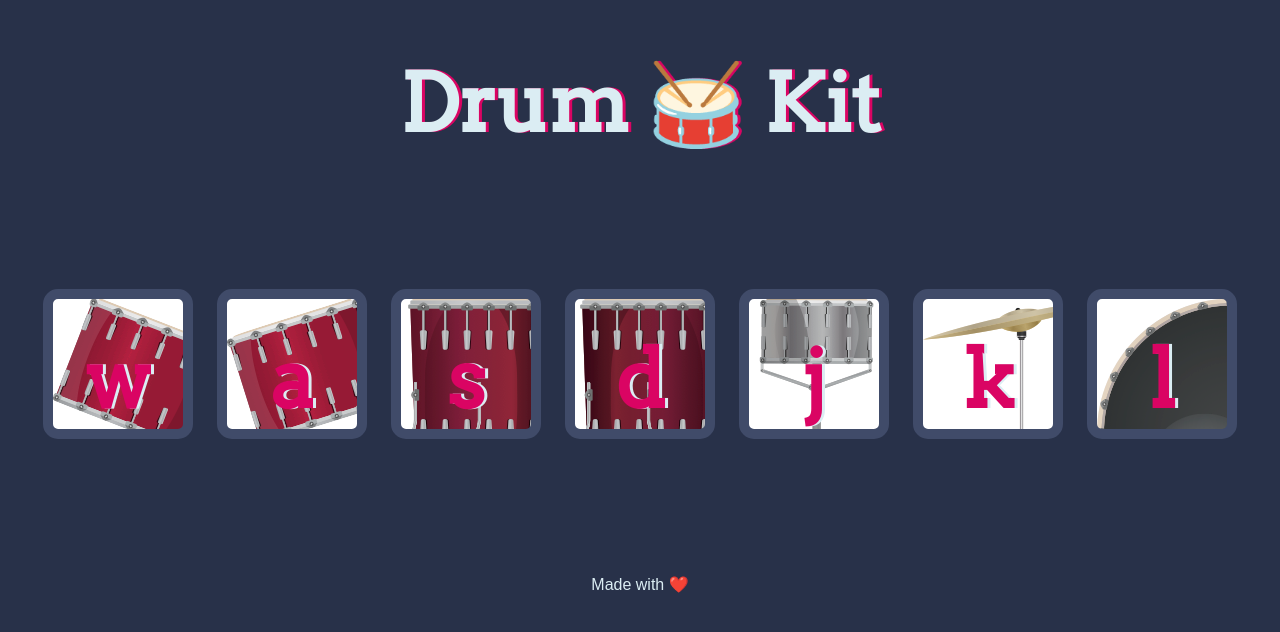
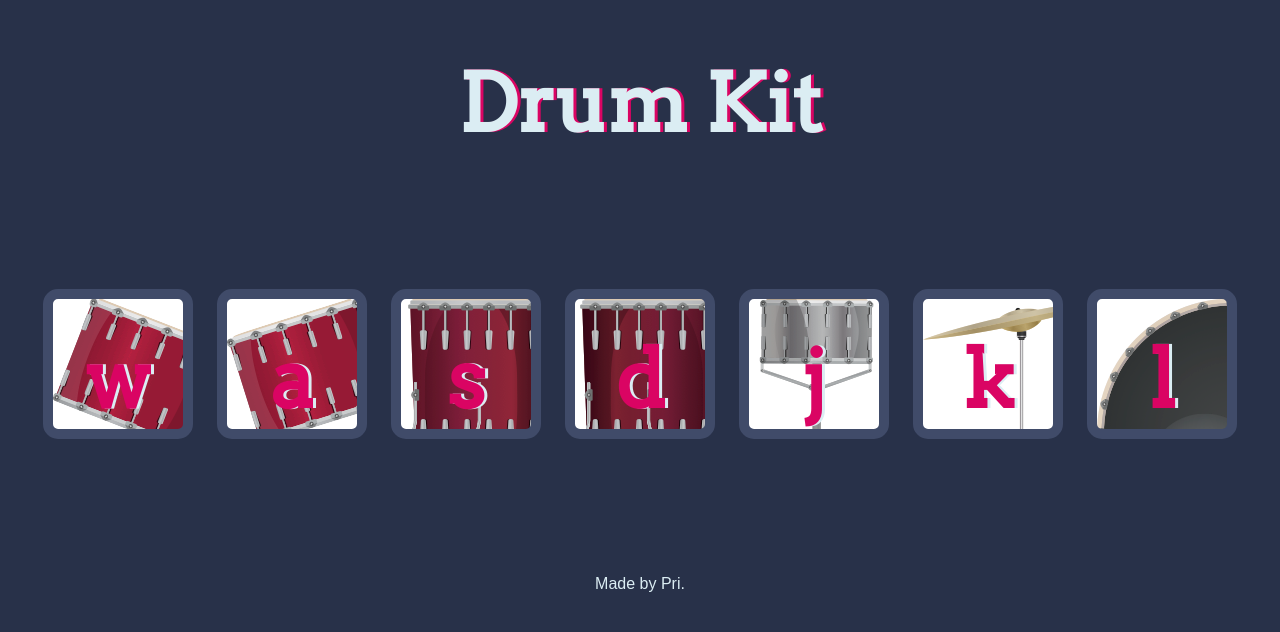
Before and after one commit to priyadarshini004/drum_kit, a plain HTML site: page index.html in a window 1280 px wide. Drawn offline with Linux system fonts and the light colour scheme.

Commit message:
drum kit

```diff
--- a/index.html
+++ b/index.html
@@ -9,7 +9,7 @@
 </head>
 
 <body>
-  <h1 id="title">Drum 🥁 Kit</h1>
+  <h1 id="title">Drum Kit</h1>
   <div class="set">
     <button class="w drum">w</button>
     <button class="a drum">a</button>
@@ -22,7 +22,7 @@
 
 
   <footer>
-    Made with ❤️
+    Made by Pri.
   </footer>
   <script src="main.js"></script>
 </body>
```
